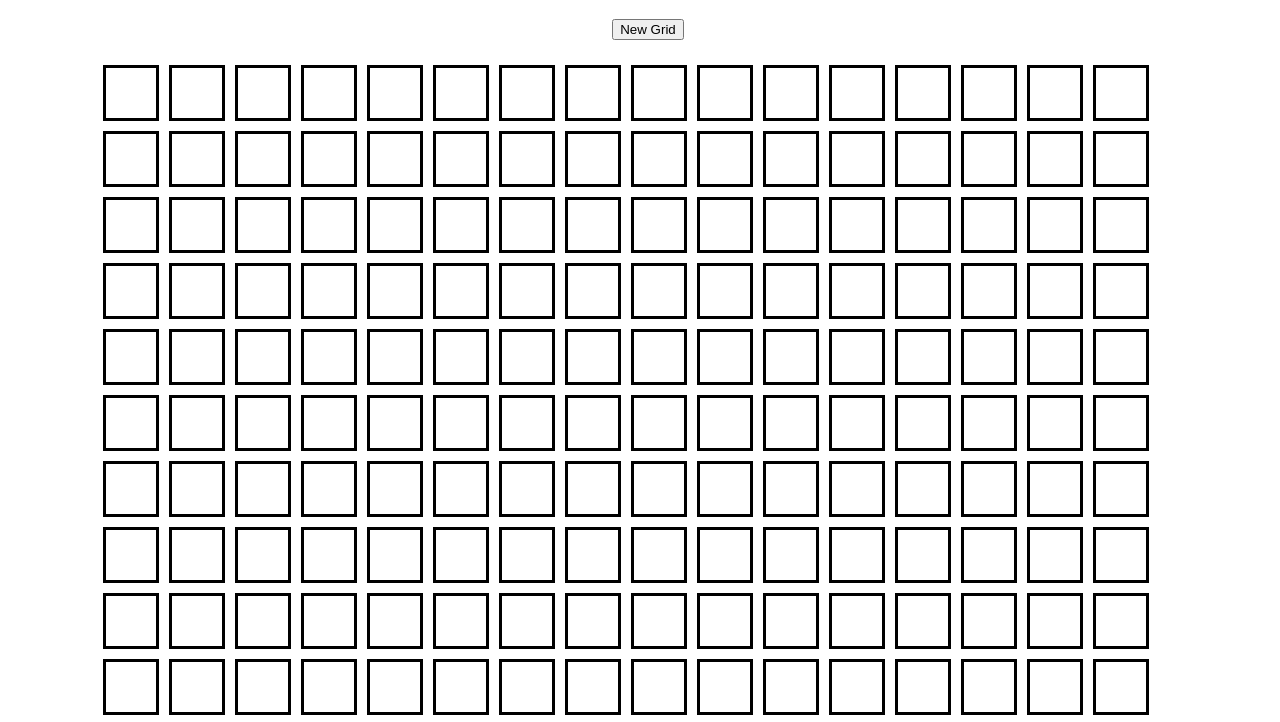
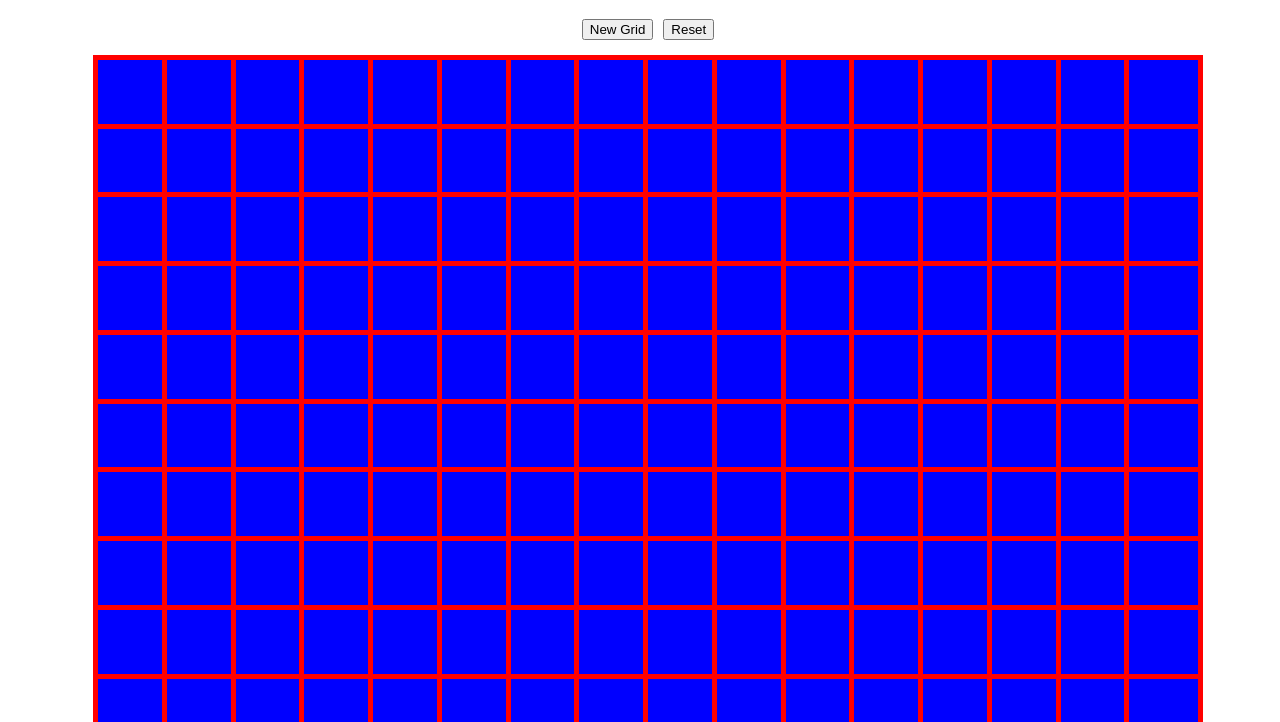
Before and after one commit to wondwizard/Etch-a-Sketch, a plain HTML site: page index.html in a window 1280 px wide. Shown: the part 69-791 px from the top of the page. Drawn offline with Linux system fonts and the light colour scheme.

Commit message:
cleaned up javascript

```diff
--- a/index.html
+++ b/index.html
@@ -10,7 +10,11 @@
 <body>
     <div id="header">
         <h1 id="title">Etch-a-Sketch</h1>
-        <button id="newGridBtn">New Grid</button>
+        <div id="btnContainer">
+            <button id="newGridBtn">New Grid</button>
+            <button id="reset">Reset</button>
+        </div>
+
     </div>
     <div id="container">
 
--- a/javascript.js
+++ b/javascript.js
@@ -1,20 +1,13 @@
 window.onload = function () {
-
 
     const squareContainer = document.getElementById('container');
     const btn = document.getElementById('newGridBtn');
     const gridWidth = 1100
+    const btnReset = document.getElementById('reset');
+    let squareDiv = document.querySelectorAll('#square');
 
-    for (let i = 0; i < 256; i++) {
-        const div = document.createElement('div');
-        div.setAttribute('id', 'square');
-        div.style.cssText = 'border-style: solid; border-width: 3px; width: 50px; height: 50px; margin: 5px;'
-        squareContainer.appendChild(div);
-
-    }
 
     function createNewGrid(num) {
-
         while (squareContainer.lastElementChild) {
             squareContainer.removeChild(squareContainer.lastElementChild);
         }
@@ -27,22 +20,33 @@ window.onload = function () {
             div.style.outline = '5px solid red';
             squareContainer.appendChild(div);
         }
-
         squareDiv = document.querySelectorAll('#square');
         squareDiv.forEach(squareDiv => squareDiv.addEventListener('mouseover', () => {
             squareDiv.style.backgroundColor = 'black';
         }));
     }
 
-    let squareDiv = document.querySelectorAll('#square');
+    function resetSquares() {
+        squareDiv.forEach(squareDiv => {
+            squareDiv.style.backgroundColor = 'blue';
+        });
+    }
 
     btn.addEventListener('click', () => {
-        createNewGrid(parseInt(prompt('Enter a number')));
+        let input = parseInt(prompt('Enter a number'));
+        if (input < 50) {
+            createNewGrid(input);
+        } else {
+            alert('Number is higher than 50, please try again');
+        }
+
     });
 
-    squareDiv.forEach(squareDiv => squareDiv.addEventListener('mouseover', () => {
-        squareDiv.style.backgroundColor = 'black';
-    }));
+    btnReset.addEventListener('click', () => {
+        resetSquares();
+    });
+
+    createNewGrid(16);
 
 
 
--- a/styles.css
+++ b/styles.css
@@ -17,3 +17,8 @@ body {
     flex-direction: column;
     align-items: center;
 }
+
+#btnContainer {
+    display: flex;
+    gap: 10px;
+}
```
